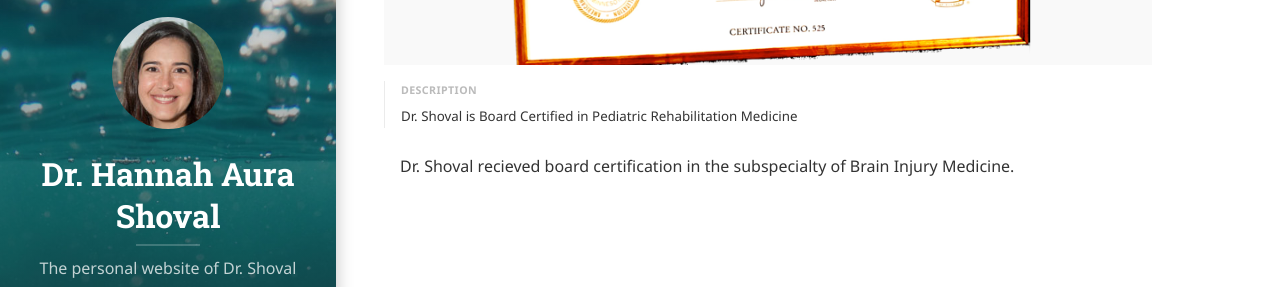
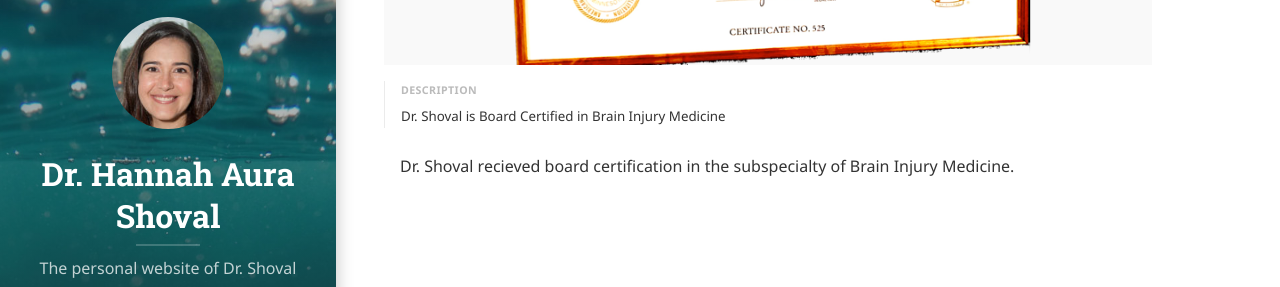
Before and after one commit to physiatry/physiatry.github.io, a Jekyll site: the page built from certifications/_posts/2018-12-01-brain.md, in a window 1280 px wide and 900 px high, scrolled down 438 px. Shown: the part 153-440 px from the top of the window. Built offline with Jekyll 4.4.1, drawn with Linux system fonts in a browser that asks for light colours; cached includes are drawn as plain includes; nearby versions of some CDN libraries; some web fonts are replaced; library files that are not in the unit come from our copies.

Commit message:
fix typo

```diff
--- a/certifications/_posts/2018-12-01-brain.md
+++ b/certifications/_posts/2018-12-01-brain.md
@@ -2,7 +2,7 @@
 layout: post
 title: Pediatric Rehabilitation Medicine
 description: >
-  Dr. Shoval is Board Certified in Pediatric Rehabilitation Medicine
+  Dr. Shoval is Board Certified in Brain Injury Medicine
 sitemap: false
 image:
   path: /assets/img/certifications/certification-brain.png
```
